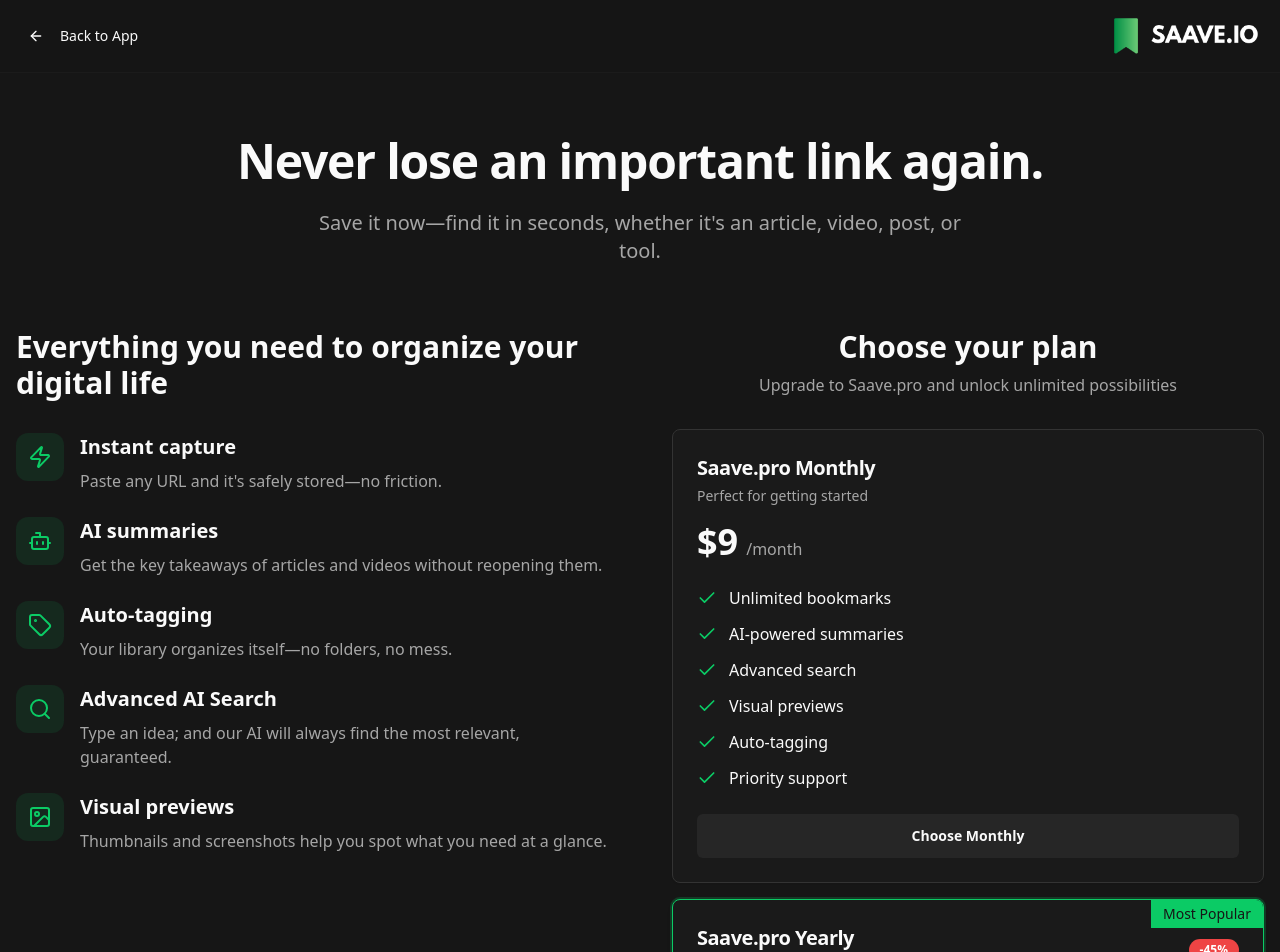
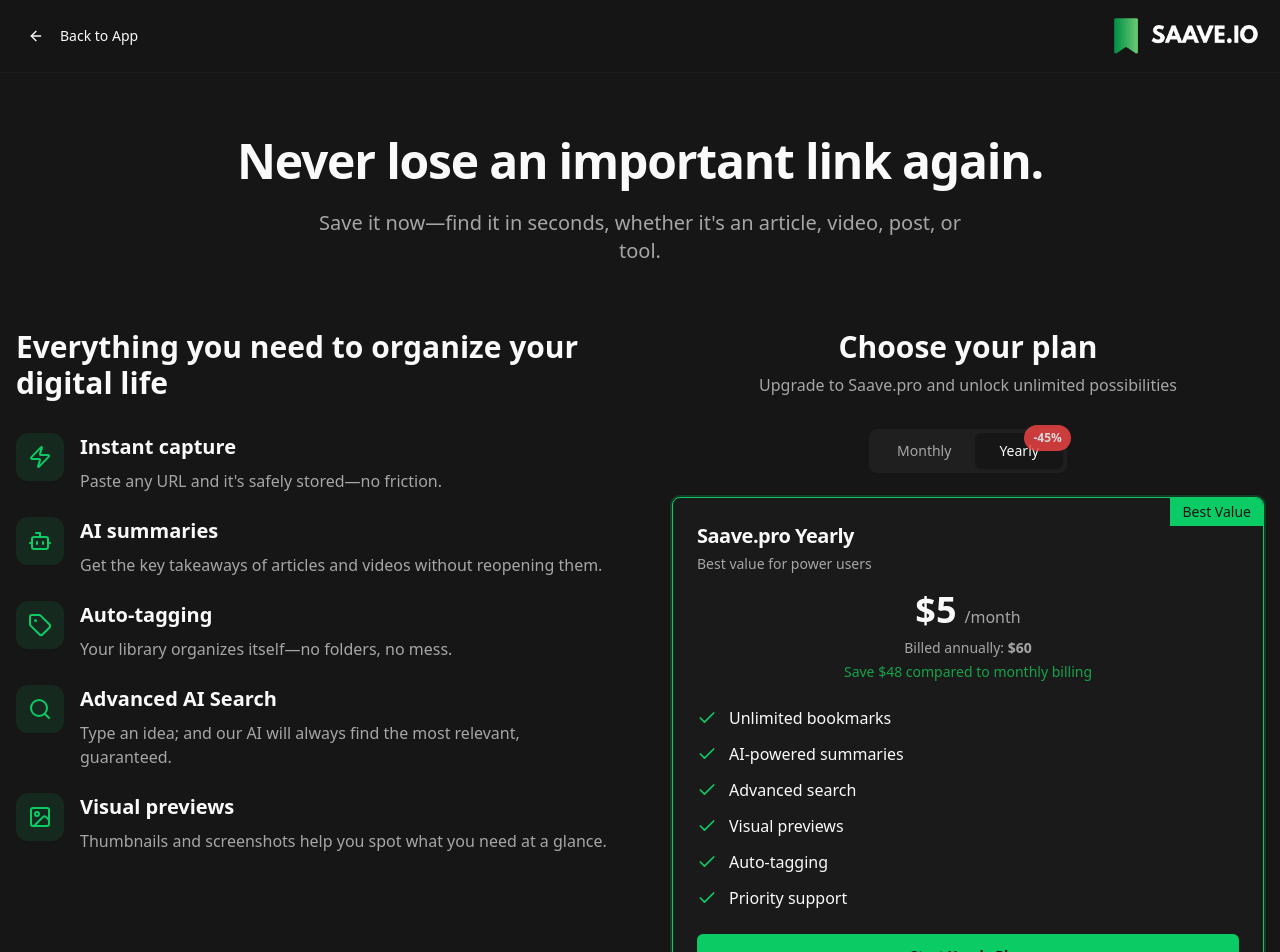
Before and after one commit to antoine78910/saav-pastel-genesis, a React (Vite) app: page /upgrade in a window 1280 px wide. Shown: the top 952 px of the page. Built offline with nearby package versions, Linux system fonts and the light colour scheme.

Commit message:
Refactor upgrade page
Implement button system for monthly/yearly subscriptions and preselect yearly.

```diff
--- a/src/pages/Upgrade.tsx
+++ b/src/pages/Upgrade.tsx
@@ -3,9 +3,11 @@ import { Card, CardContent, CardDescription, CardHeader, CardTitle } from "@/com
 import { Badge } from "@/components/ui/badge";
 import { Check, ArrowLeft, Zap, Bot, Tag, Search, Image } from "lucide-react";
 import { useNavigate } from "react-router-dom";
+import { useState } from "react";
 
 const Upgrade = () => {
   const navigate = useNavigate();
+  const [isYearly, setIsYearly] = useState(true); // Préselectionner l'abonnement annuel
 
   const features = [
     {
@@ -35,24 +37,26 @@ const Upgrade = () => {
     },
   ];
 
-  const pricingPlans = [
-    {
-      name: "Monthly",
+  const currentPlan = {
+    monthly: {
       price: "$9",
       period: "month",
+      yearlyPrice: "$108",
       description: "Perfect for getting started",
-      popular: false,
+      savings: undefined,
     },
-    {
-      name: "Yearly",
+    yearly: {
       price: "$5",
       period: "month",
+      yearlyPrice: "$60",
+      originalPrice: "$108",
+      savings: "$48",
       description: "Best value for power users",
-      popular: true,
       discount: "-45%",
-      originalPrice: "$9",
-    },
-  ];
+    }
+  };
+
+  const plan = isYearly ? currentPlan.yearly : currentPlan.monthly;
 
   return (
     <div className="min-h-screen bg-background">
@@ -121,52 +125,84 @@ const Upgrade = () => {
               </p>
             </div>
 
-            <div className="space-y-4">
-              {pricingPlans.map((plan, index) => (
-                <Card
-                  key={index}
-                  className={`relative overflow-hidden transition-all duration-300 hover:shadow-lg ${
-                    plan.popular
-                      ? 'border-primary shadow-md ring-2 ring-primary/20'
-                      : 'border-border hover:border-primary/30'
+            {/* Billing Toggle */}
+            <div className="flex justify-center mb-8">
+              <div className="flex items-center bg-muted rounded-lg p-1">
+                <button
+                  onClick={() => setIsYearly(false)}
+                  className={`px-6 py-2 rounded-md text-sm font-medium transition-all duration-200 ${
+                    !isYearly
+                      ? 'bg-background text-foreground shadow-sm'
+                      : 'text-muted-foreground hover:text-foreground'
                   }`}
                 >
-                  {plan.popular && (
+                  Monthly
+                </button>
+                <button
+                  onClick={() => setIsYearly(true)}
+                  className={`px-6 py-2 rounded-md text-sm font-medium transition-all duration-200 relative ${
+                    isYearly
+                      ? 'bg-background text-foreground shadow-sm'
+                      : 'text-muted-foreground hover:text-foreground'
+                  }`}
+                >
+                  Yearly
+                  {isYearly && (
+                    <Badge className="absolute -top-2 -right-2 bg-red-500 text-white text-xs px-2 py-1 animate-pulse">
+                      -45%
+                    </Badge>
+                  )}
+                </button>
+              </div>
+            </div>
+
+            {/* Single Pricing Card */}
+            <Card className="relative overflow-hidden border-primary shadow-md ring-2 ring-primary/20 transition-all duration-300">
               <div className="absolute top-0 right-0 bg-primary text-primary-foreground px-3 py-1 text-sm font-medium">
-                      Most Popular
+                {isYearly ? 'Best Value' : 'Popular'}
               </div>
-                  )}
 
               <CardHeader className="pb-4">
                 <div className="flex items-center justify-between">
                   <div>
                     <CardTitle className="text-xl font-bold">
-                          Saave.pro {plan.name}
+                      Saave.pro {isYearly ? 'Yearly' : 'Monthly'}
                     </CardTitle>
                     <CardDescription className="mt-1">
                       {plan.description}
                     </CardDescription>
                   </div>
-                      {plan.discount && (
-                        <Badge variant="destructive" className="bg-red-500 text-white">
-                          {plan.discount}
-                        </Badge>
-                      )}
                 </div>
               </CardHeader>
 
               <CardContent className="space-y-6">
-                    <div className="flex items-baseline gap-2">
+                <div className="text-center">
+                  <div className="flex items-baseline justify-center gap-2 mb-2">
                     <span className="text-4xl font-bold text-foreground">
                       {plan.price}
                     </span>
                     <span className="text-muted-foreground">
                       /{plan.period}
                     </span>
-                      {plan.originalPrice && (
-                        <span className="text-sm text-muted-foreground line-through ml-2">
-                          {plan.originalPrice}/{plan.period}
-                        </span>
+                  </div>
+
+                  {isYearly && (
+                    <div className="space-y-1">
+                      <p className="text-sm text-muted-foreground">
+                        Billed annually: <span className="font-semibold">{plan.yearlyPrice}</span>
+                      </p>
+                      {plan.savings && (
+                        <p className="text-sm text-green-600 font-medium">
+                          Save {plan.savings} compared to monthly billing
+                        </p>
+                      )}
+                    </div>
+                  )}
+
+                  {!isYearly && (
+                    <p className="text-sm text-muted-foreground">
+                      Billed monthly: <span className="font-semibold">{plan.yearlyPrice}</span>
+                    </p>
                   )}
                 </div>
 
@@ -198,19 +234,13 @@ const Upgrade = () => {
                 </div>
 
                 <Button
-                      className={`w-full font-semibold py-3 ${
-                        plan.popular
-                          ? 'bg-primary hover:bg-primary/90 text-primary-foreground'
-                          : 'bg-secondary hover:bg-secondary/90 text-secondary-foreground'
-                      }`}
+                  className="w-full font-semibold py-3 bg-primary hover:bg-primary/90 text-primary-foreground"
                   size="lg"
                 >
-                      {plan.popular ? 'Choose Yearly' : 'Choose Monthly'}
+                  {isYearly ? 'Start Yearly Plan' : 'Start Monthly Plan'}
                 </Button>
               </CardContent>
             </Card>
-              ))}
-            </div>
 
             <div className="text-center text-sm text-muted-foreground mt-6">
               <p>✨ 7-day free trial • Cancel anytime • No hidden fees</p>
```
Lines whose indentation alone changed are shown as unchanged.
